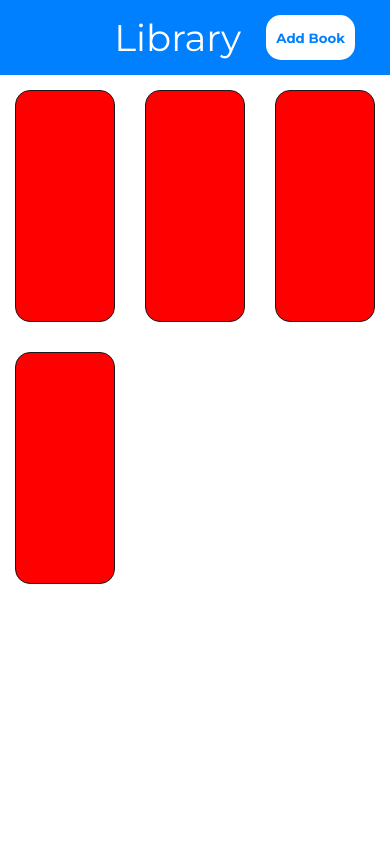
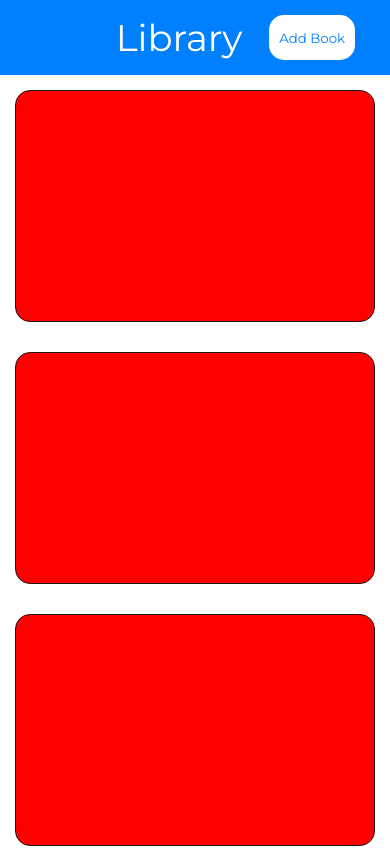
Before and after one commit to jacobrees/Library, a plain HTML site: page index.html in a window 390 px wide. Shown: the top 848 px of the page. Drawn offline with Linux system fonts and the light colour scheme.

Commit message:
Add media queries to project to make project responsive for all devices

```diff
--- a/styles.css
+++ b/styles.css
@@ -5,6 +5,8 @@
   margin: 0;
   padding: 0;
 }
+
+/* XL devices (default) */
 
 .logo-back {
   width: 100%;
@@ -30,15 +32,10 @@
   margin: 0 35px 0 0;
   border: none;
   border-radius: 15px;
-  font-weight: 700;
+  font-weight: 400;
   padding: 10px;
   color: #0080ff;
   background-color: white;
-}
-
-.library-container {
-  display: grid;
-  grid-template-columns: auto auto auto;
 }
 
 .book-container {
@@ -48,3 +45,29 @@
   margin: 15px;
   border-radius: 15px;
 }
+
+.library-container {
+  display: grid;
+  grid-template-columns: auto auto auto auto;
+}
+
+/* Large devices */
+@media only screen and (max-width: 1199.98px) {
+  .library-container {
+    grid-template-columns: auto auto auto;
+  }
+}
+
+/* Medium devices */
+@media only screen and (max-width: 991.98px) {
+  .library-container {
+    grid-template-columns: auto auto;
+  }
+}
+
+/* Small devices */
+@media only screen and (max-width: 767.98px) {
+  .library-container {
+    grid-template-columns: auto;
+  }
+}
```
